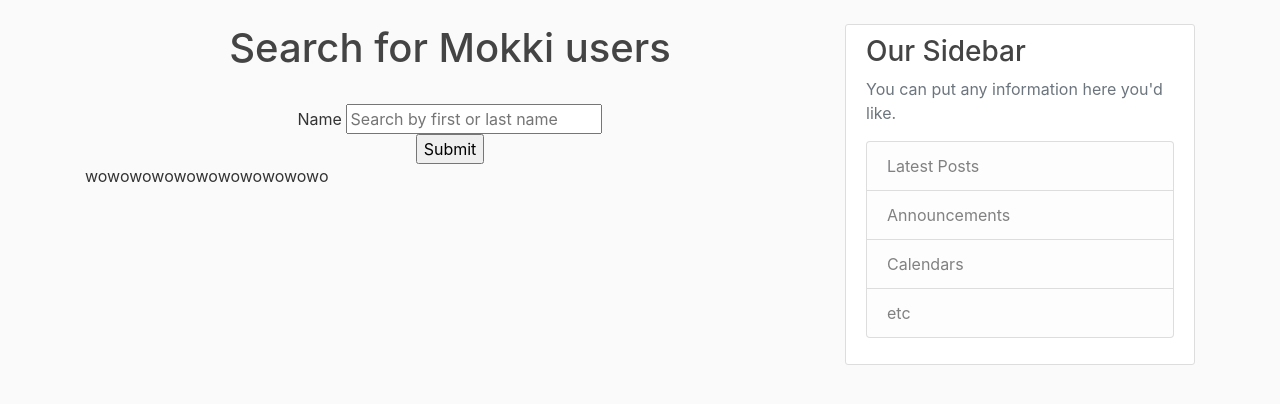
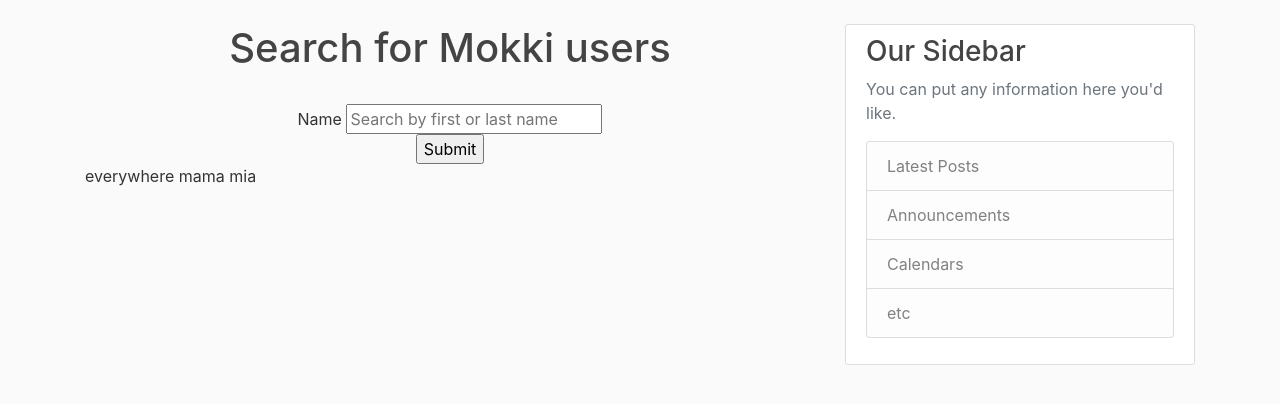
Before and after one commit to bopopescu/mokkiBE, a Flask app: page /search_user_by_fn in a window 1280 px wide. Shown: the part 56-460 px from the top of the page. Run offline with Flask 2, Linux system fonts and the light colour scheme; parts of the project's set-up code (start-up, migrations or seed data) failed here and were passed over; some libraries are stand-ins or nearby versions.

Commit message:
a test push

```diff
--- a/templates/search.html
+++ b/templates/search.html
@@ -16,6 +16,6 @@
             </tr>
         {% endfor %}
 </div>
-
-wowowowowowowowowowowo
+everywhere
+mama mia
 {% endblock %}
```
